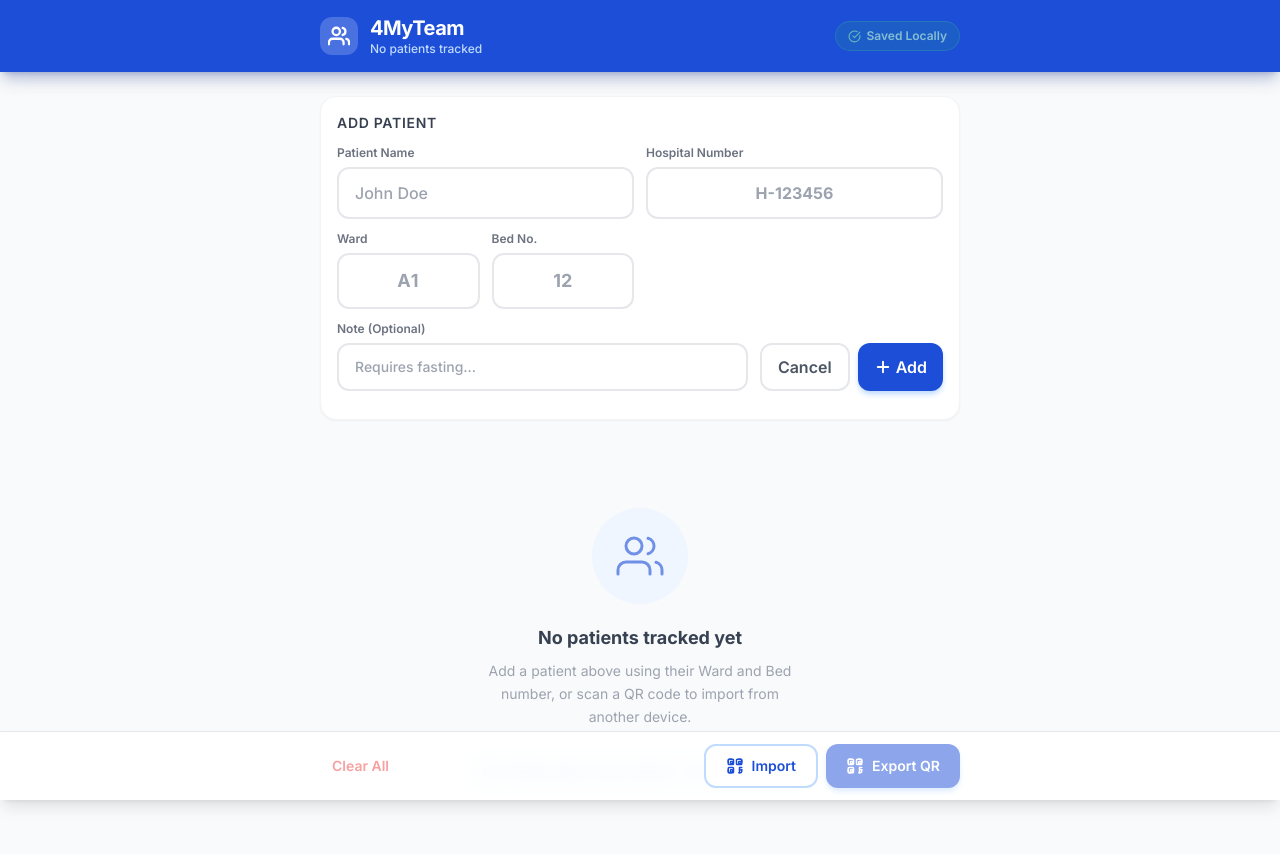
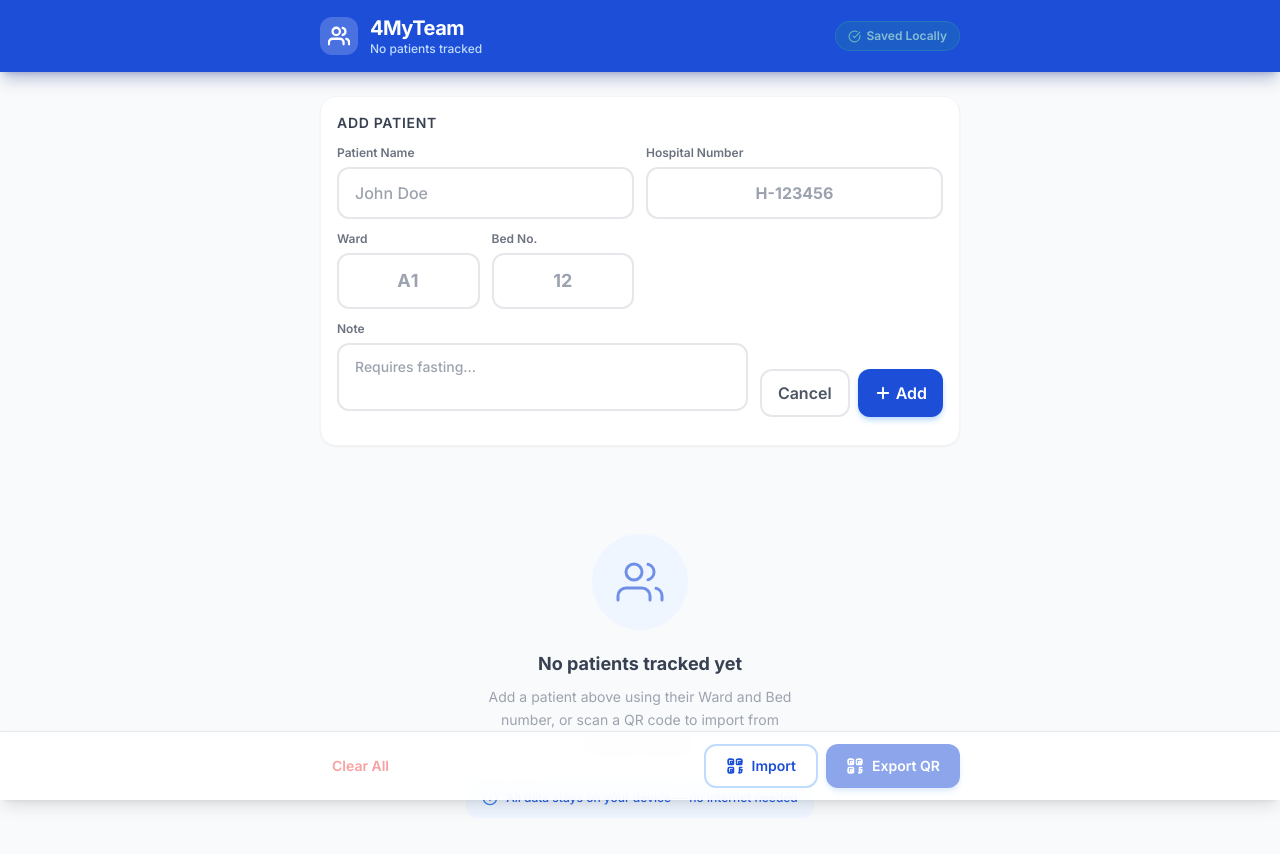
Before and after one commit to mycontribusion/4MyTeam, a React (Vite) app: page / in a window 1280 px wide. Both pictures are taken after a click on the button "Add New Patient". Shown: the top 854 px of the page. Built offline with nearby package versions, Linux system fonts and the light colour scheme.

Commit message:
text to textarea

```diff
--- a/src/components/AddPatientForm.jsx
+++ b/src/components/AddPatientForm.jsx
@@ -143,20 +143,21 @@ export default function AddPatientForm({ onAdd, onCancel, initialData }) {
                         />
                     </div>
 
-                    <div className="col-span-2 md:col-span-4 flex gap-3">
+                    <div className="col-span-2 md:col-span-4 flex gap-3 items-end">
                         <div className="flex-1">
                             <label htmlFor="input-note" className="block text-xs font-semibold text-gray-500 mb-1.5">
-                                Note (Optional)
+                                Note
                             </label>
-                            <input
+                            <textarea
                                 id="input-note"
                                 ref={noteRef}
-                                type="text"
-                                className="input-field text-left text-sm"
+                                rows={2}
+                                className="input-field text-left text-sm resize-none"
                                 placeholder="Requires fasting..."
                                 value={note}
                                 onChange={(e) => { setNote(e.target.value); setError('') }}
                                 autoComplete="off"
+                                style={{ minHeight: '48px' }}
                             />
                         </div>
 
--- a/src/components/ExportModal.jsx
+++ b/src/components/ExportModal.jsx
@@ -25,8 +25,9 @@ export default function ExportModal({ patients, onClose }) {
             if (p.hospitalNumber) parts.push(`Hosp: ${p.hospitalNumber}`)
             if (p.ward) parts.push(`Ward: ${p.ward}`)
             if (p.bed) parts.push(`Bed: ${p.bed}`)
-            if (p.note) parts.push(`Note: ${p.note}`)
-            return parts.join(' | ')
+            let line = parts.join(' | ')
+            if (p.note) line += `\nNote: ${p.note}`
+            return line
         })
         .join('\n')
 
--- a/src/components/PatientCard.jsx
+++ b/src/components/PatientCard.jsx
@@ -51,7 +51,7 @@ export default function PatientCard({ patient, onEdit, onDelete }) {
                     {(!name && !hospitalNumber) && (
                         <div className="text-sm font-medium text-gray-500 italic">No name provided</div>
                     )}
-                    {note && <div className="text-sm text-gray-600 mt-1 line-clamp-2">{note}</div>}
+                    {note && <div className="text-sm text-gray-600 mt-1 line-clamp-4" style={{ whiteSpace: 'pre-wrap' }}>{note}</div>}
                 </div>
             </div>
 
```
